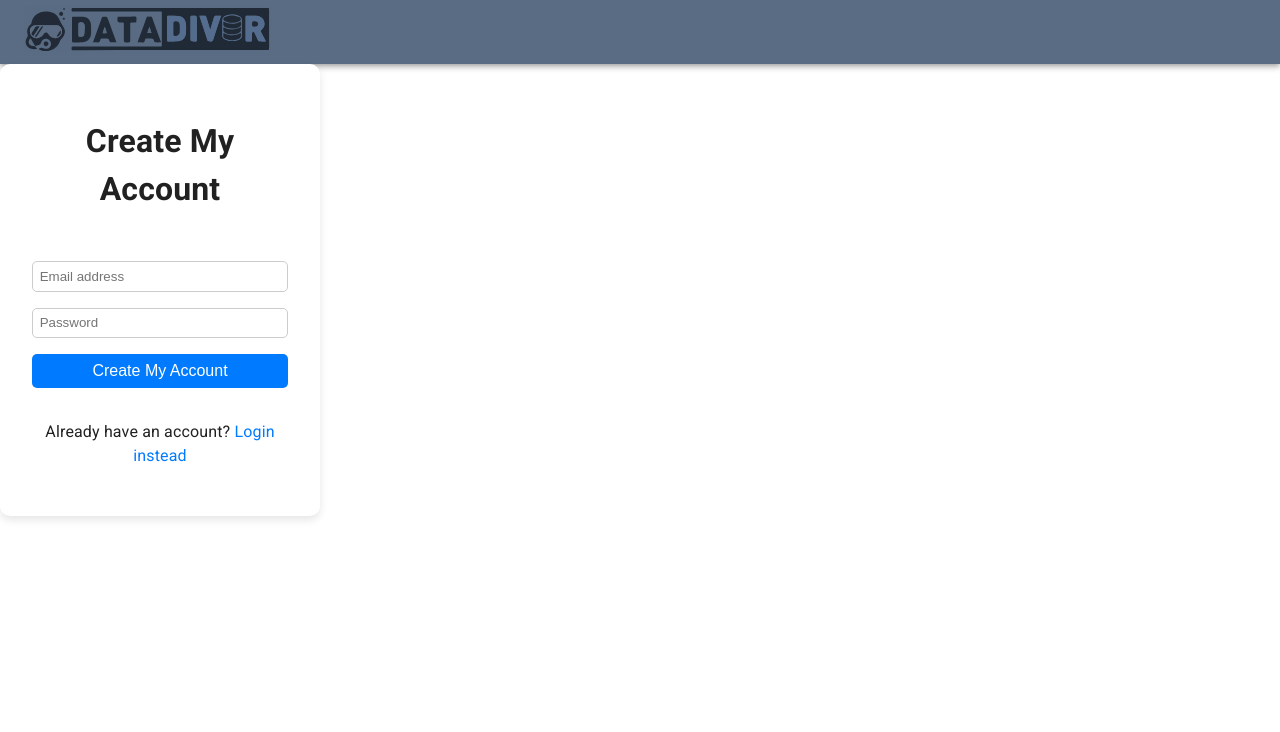
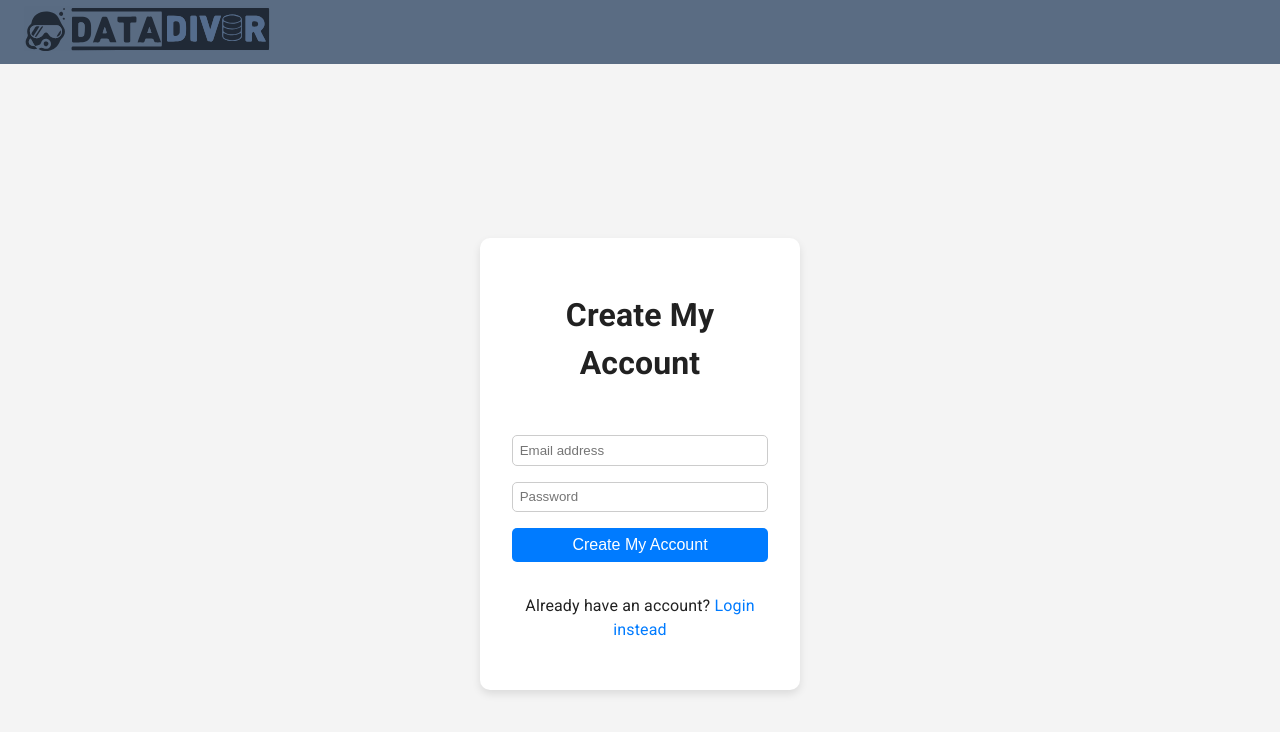
Before and after one commit to AbdullahAlHamourAlJarad/datadiver-se4450, a React (Create React App) app in the folder data-diver-frontend/: page /signup in a window 1280 px wide. Shown: the top 732 px of the page. Built offline with nearby package versions, Linux system fonts and the light colour scheme.

Commit message:
Signup.tsx fix

```diff
--- a/data-diver-frontend/src/components/Signup.tsx
+++ b/data-diver-frontend/src/components/Signup.tsx
@@ -1,7 +1,7 @@
-// Signup.tsx
 import React, { useState } from 'react';
 import axios from 'axios';
 import styles from '../css/Signup.module.css';
+import Grid from '@mui/material/Grid'; // Importing Grid from MUI
 
 const Signup = () => {
   const [formData, setFormData] = useState({
@@ -20,12 +20,10 @@ const Signup = () => {
       const response = await axios.post('/auth/signup', formData);
       console.log('Account created:', response.data);
       // Handle success, maybe redirect to the login page or display a success message
-    } catch (error: any) { // Notice the use of `any` here to broadly type the error object
+    } catch (error: any) {
       if (axios.isAxiosError(error)) {
-        // The error is an Axios error, and we can access `error.response`
         console.error('Signup error:', error.response?.data);
       } else {
-        // The error is not from Axios, it might be a network error or something else
         console.error('Signup error:', error.message);
       }
       // Handle error, possibly display an error message to the user
@@ -33,7 +31,8 @@ const Signup = () => {
   };
 
   return (
-    <div className={styles.signupContainer}>
+    <Grid container justifyContent="center" alignItems="center" style={{ minHeight: '100vh', backgroundColor: '#f4f4f4' }}>
+      <Grid item xs={12} sm={6} md={4} lg={3}>
         <div className={styles.signupForm}>
           <h1 className={styles.signupTitle}>Create My Account</h1>
           <form onSubmit={handleSubmit}>
@@ -65,7 +64,8 @@ const Signup = () => {
             Already have an account? <a href="/login">Login instead</a>
           </p>
         </div>
-    </div>
+      </Grid>
+    </Grid>
   );
 };
 
```
Lines whose indentation alone changed are shown as unchanged.
